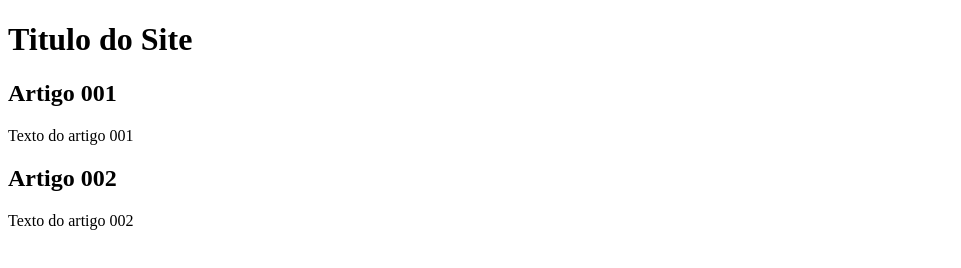
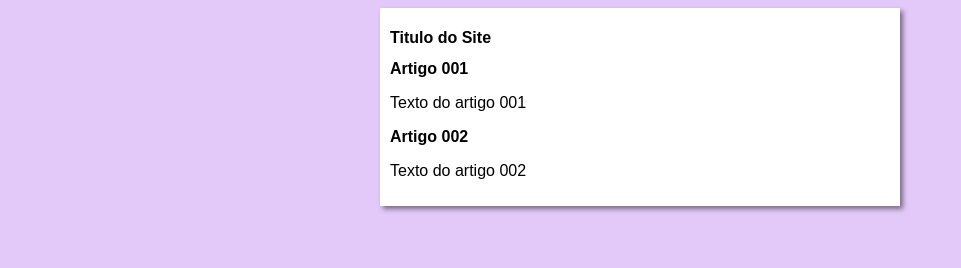
Before and after one commit to CharlesAdriano/projeto.site, a plain HTML site: page index.html in a window 1280 px wide. Shown: the whole page, without its empty margins (0-961 px from the left). Drawn offline with Linux system fonts and the light colour scheme.

Commit message:
inicio do design

```diff
--- /dev/null
+++ b/estilos/style.css
@@ -0,0 +1,17 @@
+* {
+    font-family: Arial, Helvetica, sans-serif;
+    font-size: 16px;
+}
+
+body {
+    background-color: rgb(226, 201, 250);
+}
+
+main {
+    background-color: white;
+    width: 500px;
+    margin: auto;
+    padding: 10px;
+    box-shadow: 3px 3px 5px rgba(0, 0, 0, 0.473);
+
+}
--- a/index.html
+++ b/index.html
@@ -5,6 +5,7 @@
     <meta http-equiv="X-UA-Compatible" content="IE=edge">
     <meta name="viewport" content="width=device-width, initial-scale=1.0">
     <title>Titulo do Site</title>
+    <link rel="stylesheet" href="estilos/style.css">
 </head>
 <body>
     <main>
```
